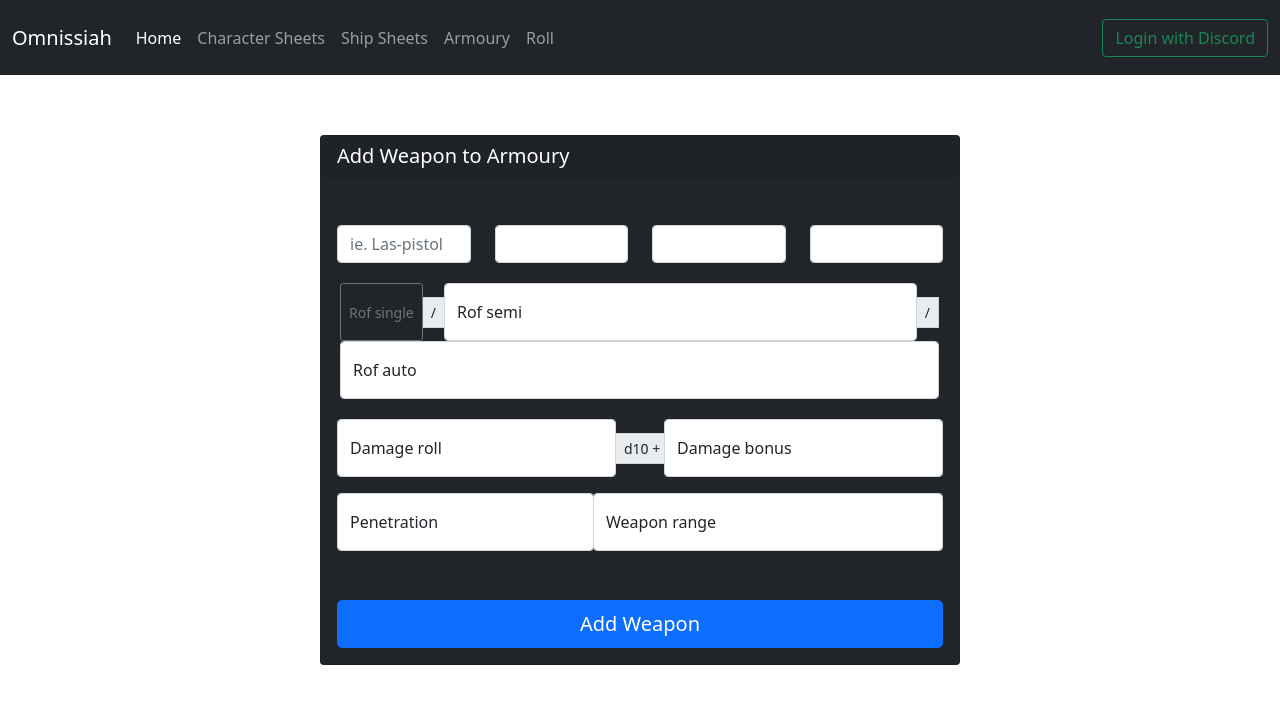
After one commit to camillescott/omnissiah, a Python web app: template omnissiah/blueprints/armoury/templates/weapons.html in a window 1280 px wide. The commit adds this page. Shown: the top 704 px of the page. Run offline with Jinja, Linux system fonts and the light colour scheme; the template is opened without the code that fills it, so the values that code supplies are empty, except form fields; form fields are guessed from the names that the template uses.

Commit message:
Break out weapons form to its own snippet; add armoury blueprint, demo mongo call

```diff
--- /dev/null
+++ b/omnissiah/blueprints/armoury/templates/weapons.html
@@ -0,0 +1,19 @@
+{% extends 'base.html' %}
+{% block content %}
+<div class="card text-white bg-dark mb-3 w-70 position-absolute top-50 start-50 translate-middle">
+    <h5 class="card-header">
+        Add Weapon to Armoury
+    </h5>
+    <div class="card-body text-dark">
+        <form action="{{ url_for('armoury.player_add_weapon') }}" method="post" class="needs-validation" novalidate>
+          {% include 'weapon_form.html' %}
+            <hr class="my-4">
+            <div class="row">
+               <div class="d-flex align-items-stretch">
+                <button class="w-100 btn btn-primary btn-lg" type="submit" value="add_weapon">Add Weapon</button>
+              </div>
+            </div>
+        </form>
+    </div>
+</div>
+{% endblock %}
--- /dev/null
+++ b/omnissiah/templates/weapon_form.html
@@ -0,0 +1,71 @@
+{{ weapon_form.hidden_tag() }}
+<div class="row mb-3">
+<div class="col">
+  {{ weapon_form.weapon_name.label(class='form-label') }}
+  {{ weapon_form.weapon_name(placeholder='ie. Las-pistol', class_='form-control', required=True) }}
+  <div class="invalid-feedback">
+    Enter a weapon name.
+  </div>
+</div>
+
+<div class="col">
+  {{ weapon_form.weapon_class.label(class='form-label') }}
+  {{ weapon_form.weapon_class(class_='form-control', required=True) }}
+</div>
+
+<div class="col">
+  {{ weapon_form.weapon_type.label(class='form-label') }}
+  {{ weapon_form.weapon_type(class_='form-control', required=True) }}
+</div>
+
+<div class="col">
+  {{ weapon_form.damage_type.label(class='form-label') }}
+  {{ weapon_form.damage_type(class_='form-control', required=True) }}
+</div>
+</div>
+
+<div class="input-group input-group-sm mb-3 p-1">
+  {{ weapon_form.rof_single(class_='btn-check flex-grow-1', autocomplete='off', required=True) }}
+  {{ weapon_form.rof_single.label(class_='btn btn-outline-secondary d-inline-flex align-items-center', style='border-radius:.2rem') }}
+
+  <span class="input-group-text align-self-center" style="max-width:50px">/</span>
+
+  <div class="form-floating flex-grow-1">
+    {{ weapon_form.rof_semi(class_='form-control', placeholder='0', type='number', required=True) }}
+    {{ weapon_form.rof_semi.label }}
+  </div>
+
+  <span class="input-group-text align-self-center" style="max-width:50px">/</span>
+
+  <div class="form-floating flex-grow-1">
+    {{ weapon_form.rof_auto(class_='form-control', placeholder='0', type='number', required=True) }}
+    {{ weapon_form.rof_auto.label }}
+  </div>
+
+</div>
+
+<div class="input-group input-group-sm mb-3">
+  <div class="form-floating flex-grow-1">
+    {{ weapon_form.damage_roll(class_='form-control', placeholder='3', type='number', required=True) }}
+    {{ weapon_form.damage_roll.label }}
+  </div>
+
+  <span class="input-group-text align-self-center" style="max-width:50px">d10 +</span>
+
+  <div class="form-floating flex-grow-1">
+    {{ weapon_form.damage_bonus(class_='form-control', placeholder='3', type='number', required=True) }}
+    {{ weapon_form.damage_bonus.label }}
+  </div>
+</div>
+
+<div class="input-group input-group justify-content-evenly mb-3">
+  <div class="form-floating">
+    {{ weapon_form.penetration(class_='form-control', placeholder='3', type='number', required=True) }}
+    {{ weapon_form.penetration.label }}
+  </div>
+
+  <div class="form-floating flex-grow-1">
+    {{ weapon_form.weapon_range(class_='form-control', placeholder='3', type='number', required=True) }}
+    {{ weapon_form.weapon_range.label }}
+  </div>
+</div>
```
Also changed, not shown: omnissiah/blueprints/armoury/__init__.py (added, +53 -0 lines), omnissiah/blueprints/rolls/__init__.py (+8 -6 lines), omnissiah/blueprints/rolls/templates/roll_weapon.html (+4 -75 lines).
